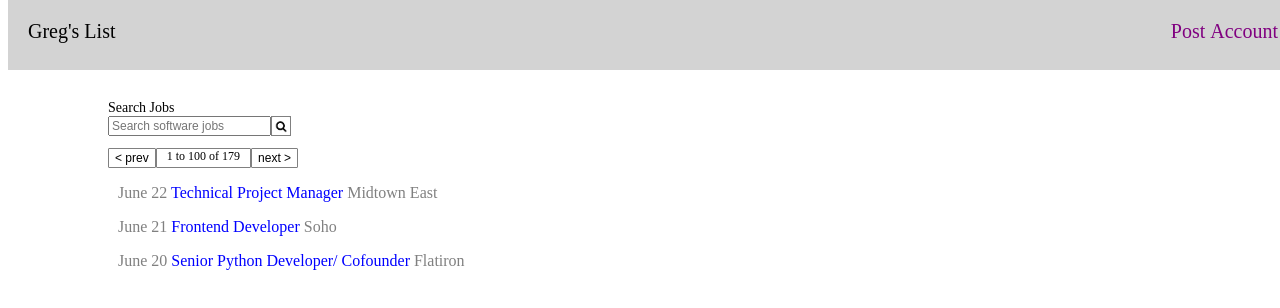
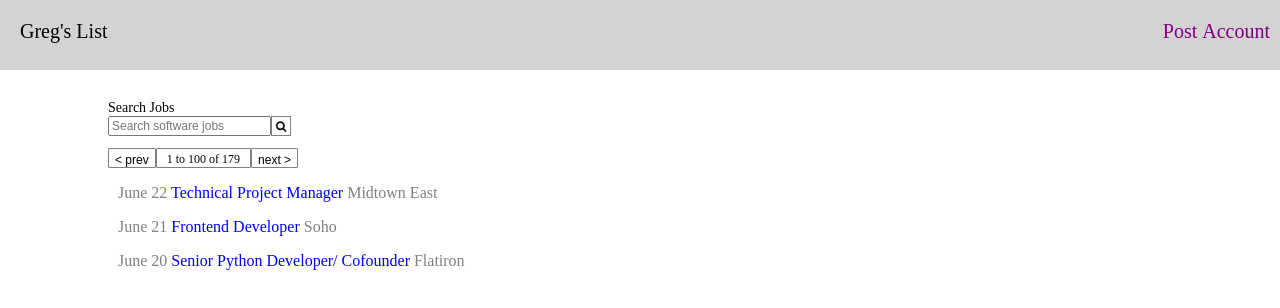
Before and after one commit to JemJasonCorraggio/GregsList, a plain HTML site: page index.html in a window 1280 px wide. Drawn offline with Linux system fonts and the light colour scheme.

Commit message:
Update main.css

```diff
--- a/main.css
+++ b/main.css
@@ -11,6 +11,7 @@ nav{
     top:0px;
     width:100%;
     height: 70px;
+     left:0px;
 }
 nav a{
     color: purple;
@@ -55,14 +56,16 @@ label{
     margin-left: 100px;
 }
 .buttons button, .buttons p{
-    border:1px solid grey;
+    border: 1px solid grey;
     border-radius: 1px;
     display: inline-block;
     font-size: 12px;
     background-color: transparent;
-    height:20px;
+    height: 20px;
+    line-height: 20px;
     vertical-align: bottom;
     margin-bottom: 0px;
+    padding-bottom: 0px;
 }
 .results{
     color:gray;
```
